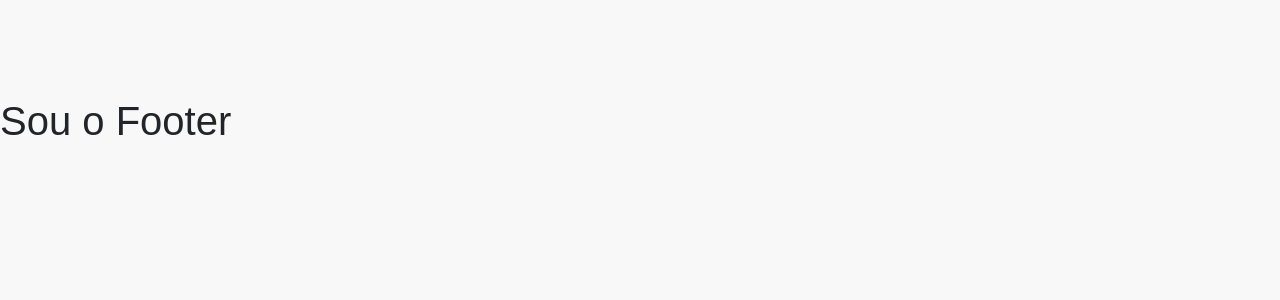
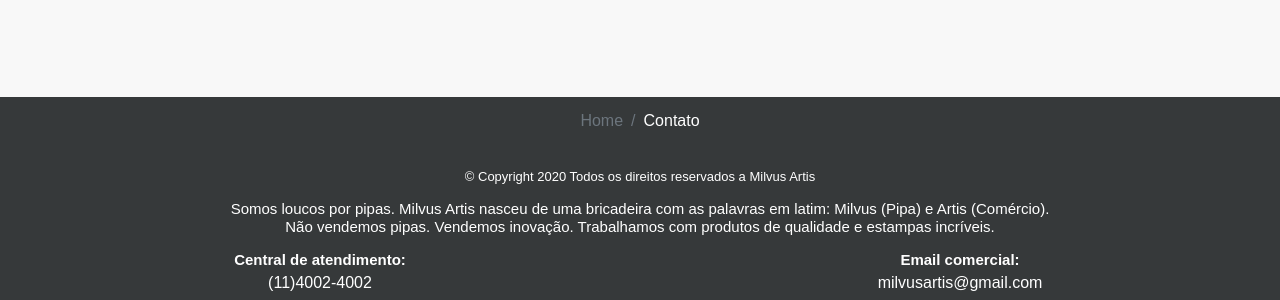
Before and after one commit to milvusartis/ecommerce-de-pipas, a React (Create React App) app: page / in a window 1280 px wide. Shown: the part 922-1222 px from the top of the page. Before the commit the page ends 1067 px from the top, so only its background shows below. Built offline with nearby package versions, Linux system fonts and the light colour scheme.

Commit message:
Alterando Disposição e Tamanho das Fontes o Footer

```diff
--- a/src/componentes/footer/index.js
+++ b/src/componentes/footer/index.js
@@ -1,33 +1,79 @@
 import React from "react";
-// import { Link } from "react-router-dom";
+import { Link } from "react-router-dom";
 
-// import {
-//     Container,
-//     Row,
-//     Col,
-//     InputGroup,
-//     Input,
-//     InputGroupAddon,
-//     InputGroupText,
-//     NavbarBrand,
-//     Collapse,
-//     Navbar,
-//     NavbarToggler,
-//     Nav,
-//     NavItem,
-//     NavLink,
+import {
+    Container,
+    Row,
+    Col,
+    InputGroup,
+    Input,
+    InputGroupAddon,
+    InputGroupText,
+    NavbarBrand,
+    Collapse,
+    Navbar,
+    NavbarToggler,
+    Nav,
+    NavItem,
+    NavLink,
+    Breadcrumb,
+    BreadcrumbItem,
 
-// } from 'reactstrap';
+} from 'reactstrap';
 
-import '../../componentes/footer';
+import './styles.css';
 
 const Footer = () => {
 
     return (
         <>
+            {/* INICIO FOOTER */}
             <footer>
-                <h1>Sou o Footer</h1>
+                <Container fluid={true} className="footer bg-dark-grey color-dark text-center">
+                    <Row sm="12" md="12" lg="12">
+                        <Col>
+                            <Breadcrumb>
+                                <BreadcrumbItem active>Home</BreadcrumbItem>
+                                <BreadcrumbItem active><a href="#">Contato</a></BreadcrumbItem>
+                            </Breadcrumb>
+                        </Col>
+                    </Row>
+                    <Row sm="12" md="12" lg="12">
+                        <Col>
+                            <p> © Copyright 2020 Todos os direitos reservados a Milvus Artis</p>
+                        </Col>
+                    </Row>
+                    <Row sm="12" md="12" lg="12">
+                        <Col>
+                        <span></span>
+                            <p>
+                                Somos loucos por pipas. Milvus Artis nasceu de uma bricadeira com as palavras em latim: Milvus (Pipa) e
+                                Artis (Comércio).
+                            </p>
+                            <p>
+                                Não vendemos pipas. Vendemos inovação. Trabalhamos com produtos de qualidade e estampas incríveis.
+                             </p>
+                        </Col>
+                    </Row>
+
+                    <Row className="info" sm="12" md="12" lg="12">
+                        <Col sm="12" md="6" lg="6">
+                            <h4 className="title">Central de atendimento:</h4>
+                            <h6>(11)4002-4002</h6>
+                        </Col>
+                        <Col sm="12" md="6" lg="6">
+                            <h4 className="title" >Email comercial:</h4>
+                            <h6><Link to="mailto: milvusartis@gmail.com">milvusartis@gmail.com</Link></h6>
+                        </Col>
+                    </Row>
+
+
+
+
+                </Container>
+
             </footer>
+            {/* FIM FOOTER */}
         </>
     );
 }
--- a/src/componentes/footer/styles.css
+++ b/src/componentes/footer/styles.css
@@ -1,3 +1,42 @@
+
+/* INICIO FOOTER */
+
+footer .title {
+    color: #fff;
+    font-weight: bold;
+    margin-bottom: 10px;
+}
+
+.breadcrumb {
+    background-color: transparent !important;
+    /* display: flex; */
+    justify-content: center;
+}
+/* FIM FOOTER */
+
+footer p{
+    font-size: 15px;
+    line-height: 0.1;
+}
+
+
+footer p:first-child{
+    font-size: 13px;
+    line-height: 0.9;
+    padding: 10px;
+}
+
+footer h4{
+    font-size: 15px;
+     margin-top: 15px;
+     line-height: 0.3;
+}
+
+footer h5{
+    font-size: 10px;
+
+}
+
 /* INICIO UTILIDADES */
 
 /* Cores de background */
@@ -65,5 +104,4 @@
 
 
 
-
 }
```
